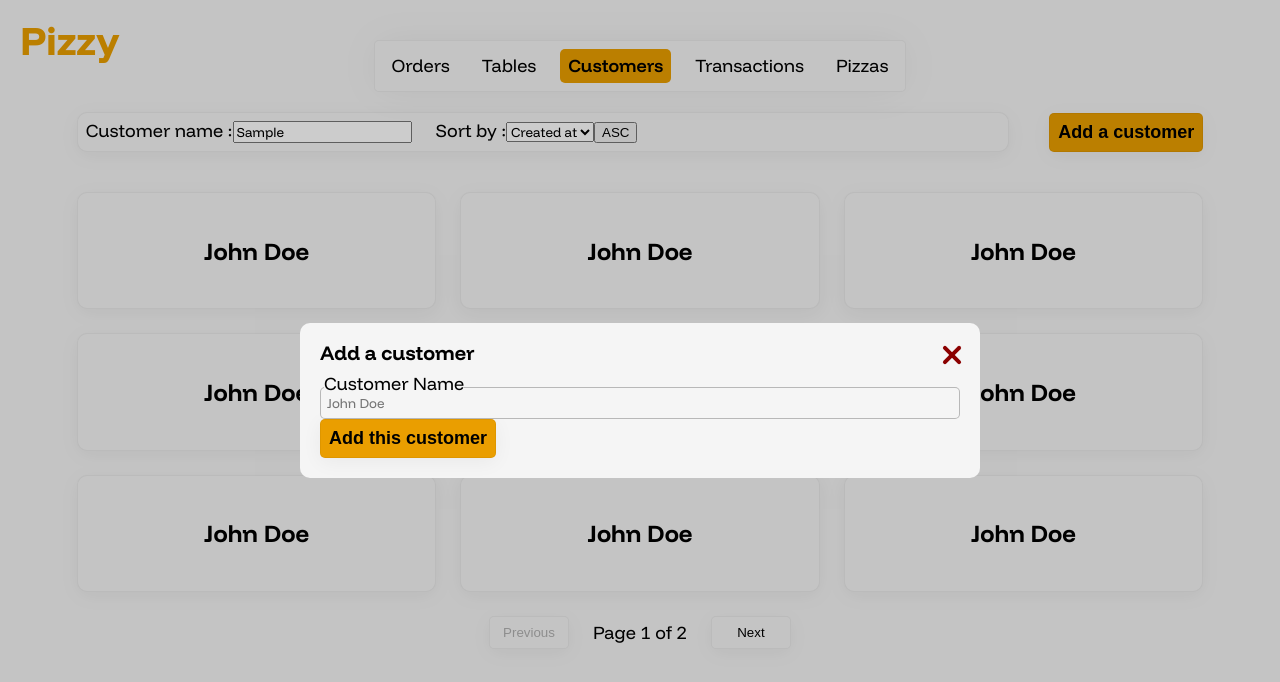
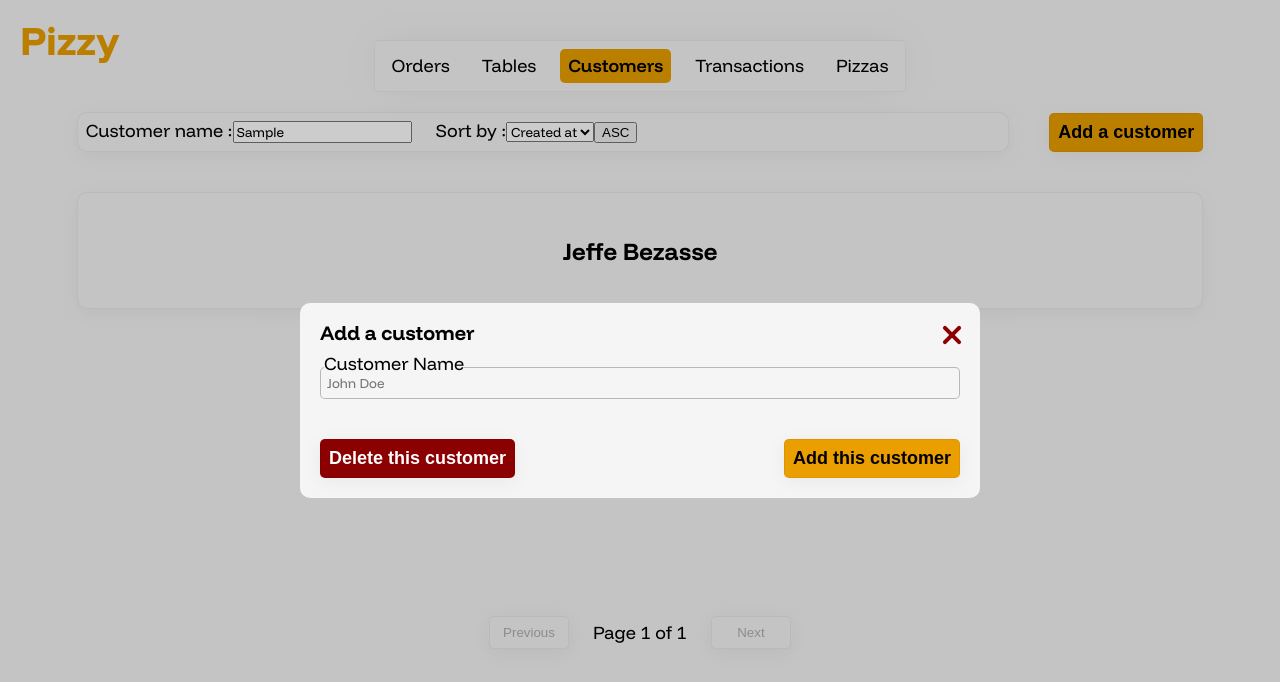
Before and after one commit to justinmassart/pizzy, a Vue app: page /customers in a window 1280 px wide. Both pictures are taken after typing "Sample" into the empty fields and a click on the button "Add a customer". Shown: the top 682 px of the page. Built offline with nearby package versions, Linux system fonts and the light colour scheme.

Commit message:
Updated customers views & components

```diff
--- a/src/components/modals/CustomerModal.vue
+++ b/src/components/modals/CustomerModal.vue
@@ -1,20 +1,64 @@
 <script lang="ts" setup>
 import TheModal from '@/components/modals/TheModal.vue'
 import FormField from '@/components/FormField.vue'
-import { ref } from 'vue'
+import { defineEmits, ref, watch } from 'vue'
 import { useCustomerStore } from '@/stores/customerStore'
+import type { Customer } from '@/types/customer'
+
+const props = defineProps<{
+  selectedCustomer?: Customer | undefined
+}>()
 
 const name = ref('')
+const customerStore = useCustomerStore()
+const modalRef = ref()
+const emit = defineEmits(['customerUpdated', 'unselectCustomer'])
 
-const customerStore = useCustomerStore()
+watch(
+  () => props.selectedCustomer,
+  (customer) => {
+    if (customer) {
+      name.value = customer.name
+      modalRef.value.openModal()
+    }
+  },
+)
 
-function handleSubmit() {
+function resetName() {
+  emit('unselectCustomer')
+  name.value = ''
+}
+
+function createCustomer() {
   customerStore.addCustomer({ name: name.value })
+  emit('customerUpdated')
+  modalRef.value.closeModal()
+}
+
+function updateCustomer() {
+  if (props.selectedCustomer) {
+    customerStore.updateCustomer(props.selectedCustomer, name.value)
+    emit('customerUpdated')
+    modalRef.value.closeModal()
+  }
+}
+
+function deleteCustomer() {
+  if (props.selectedCustomer) {
+    customerStore.deleteCustomer(props.selectedCustomer)
+    emit('customerUpdated')
+    modalRef.value.closeModal()
+  }
 }
 </script>
 
 <template>
-  <TheModal modal-title="Add a customer">
+  <TheModal
+    ref="modalRef"
+    :modal-title="props.selectedCustomer ? 'Update a customer' : 'Add a customer'"
+    button-text="Add a customer"
+    @close="resetName"
+  >
     <div class="form">
       <FormField
         id="name"
@@ -23,7 +67,17 @@ function handleSubmit() {
         label="Customer Name"
         placeholder="John Doe"
       />
-      <button class="btn-main modal__submit" @click="handleSubmit">Add this customer</button>
+      <div class="modal__footer">
+        <button class="btn-main btn-delete modal__delete" @click="deleteCustomer">
+          Delete this customer
+        </button>
+        <button
+          class="btn-main modal__submit"
+          @click="props.selectedCustomer ? updateCustomer() : createCustomer()"
+        >
+          {{ props.selectedCustomer ? 'Update this customer' : 'Add this customer' }}
+        </button>
+      </div>
     </div>
   </TheModal>
 </template>
--- a/src/components/modals/TheModal.vue
+++ b/src/components/modals/TheModal.vue
@@ -1,5 +1,5 @@
 <script lang="ts" setup>
-import { ref } from 'vue'
+import { defineExpose, defineProps, ref, watch } from 'vue'
 
 const open = ref(false)
 
@@ -7,6 +7,27 @@ defineProps<{
   modalTitle: string
   buttonText?: string
 }>()
+
+const emit = defineEmits(['close'])
+
+function closeModal() {
+  open.value = false
+}
+
+function openModal() {
+  open.value = true
+}
+
+watch(open, (newVal) => {
+  if (!newVal) {
+    emit('close')
+  }
+})
+
+defineExpose({
+  closeModal,
+  openModal,
+})
 </script>
 
 <template>
--- a/src/views/CustomersView.vue
+++ b/src/views/CustomersView.vue
@@ -1,25 +1,44 @@
 <script lang="ts" setup>
 import { computed, ref } from 'vue'
 import CustomerModal from '@/components/modals/CustomerModal.vue'
+import { useCustomerStore } from '@/stores/customerStore'
+import type { Customer } from '@/types/customer'
 
-const customers = [1, 2, 3, 4, 5, 6, 7, 8, 9, 10, 11, 12, 13]
+const customerStore = useCustomerStore()
+const customers = ref(customerStore.getCustomers())
 const currentPage = ref(1)
-const itemsPerPage = 9
+const itemsPerPage: number = 9
+const selectedCustomer = ref<Customer | undefined>(undefined)
 
 const paginatedCustomers = computed(() => {
   const start = (currentPage.value - 1) * itemsPerPage
   const end = start + itemsPerPage
-  return customers.slice(start, end)
+  return customers.value.slice(start, end)
 })
 
 const totalPages = computed(() => {
-  return Math.ceil(customers.length / itemsPerPage)
+  return Math.ceil(customers.value.length / itemsPerPage)
 })
 
 const changePage = (page: number) => {
   if (page >= 1 && page <= totalPages.value) {
     currentPage.value = page
   }
+}
+
+function openCustomerModal(customer: Customer) {
+  if (!customer) {
+    return
+  }
+  selectedCustomer.value = customer
+}
+
+function reloadCustomers() {
+  customers.value = customerStore.getCustomers()
+}
+
+function unselectCustomer() {
+  selectedCustomer.value = undefined
 }
 </script>
 
@@ -40,15 +59,20 @@ const changePage = (page: number) => {
           <button>ASC</button>
         </div>
       </div>
-      <CustomerModal />
+      <CustomerModal
+        :selectedCustomer
+        @customerUpdated="reloadCustomers"
+        @unselectCustomer="unselectCustomer"
+      />
     </div>
     <div class="customers__list large-list">
       <div
         v-for="(customer, index) in paginatedCustomers"
         :key="index"
         class="customers__list__item customer base-list-item"
+        @click="openCustomerModal(customer)"
       >
-        <p class="customer__name">John Doe</p>
+        <p class="customer__name">{{ customer.name }}</p>
       </div>
     </div>
     <div class="pagination">
```
